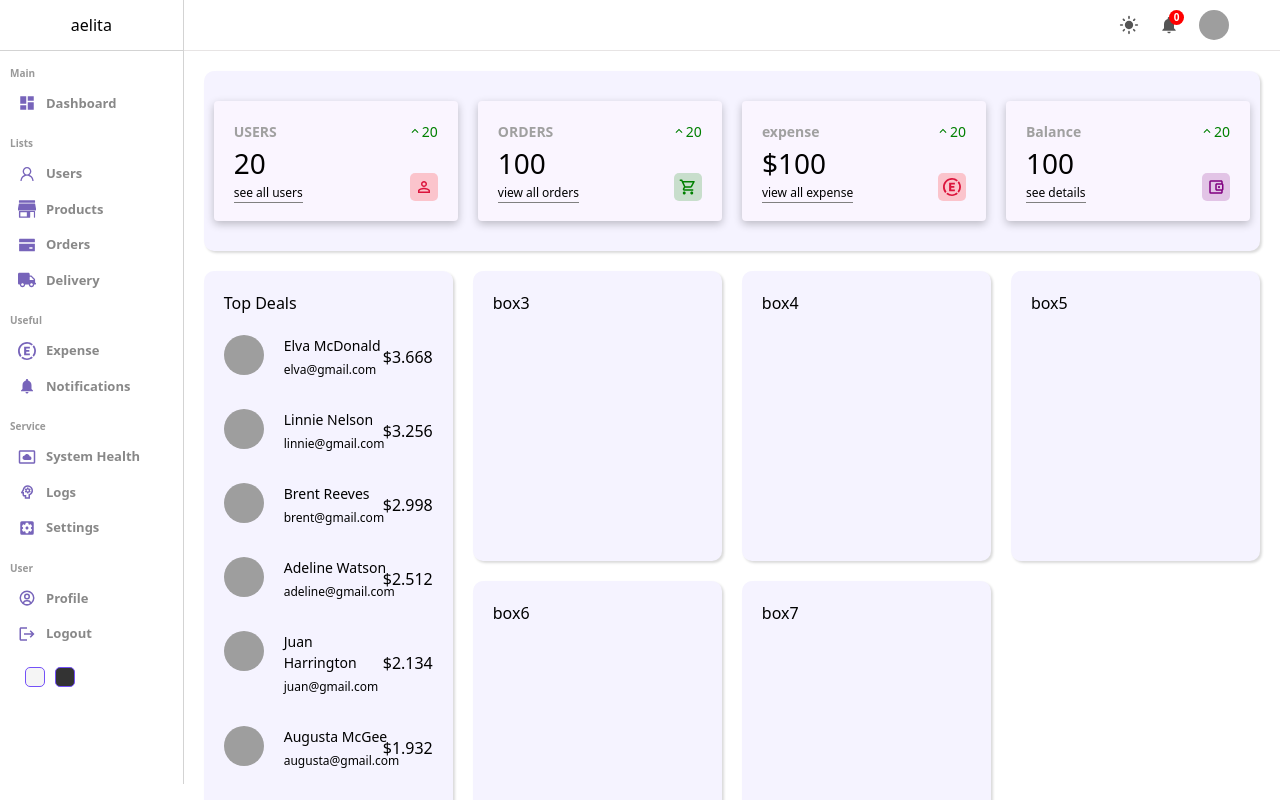
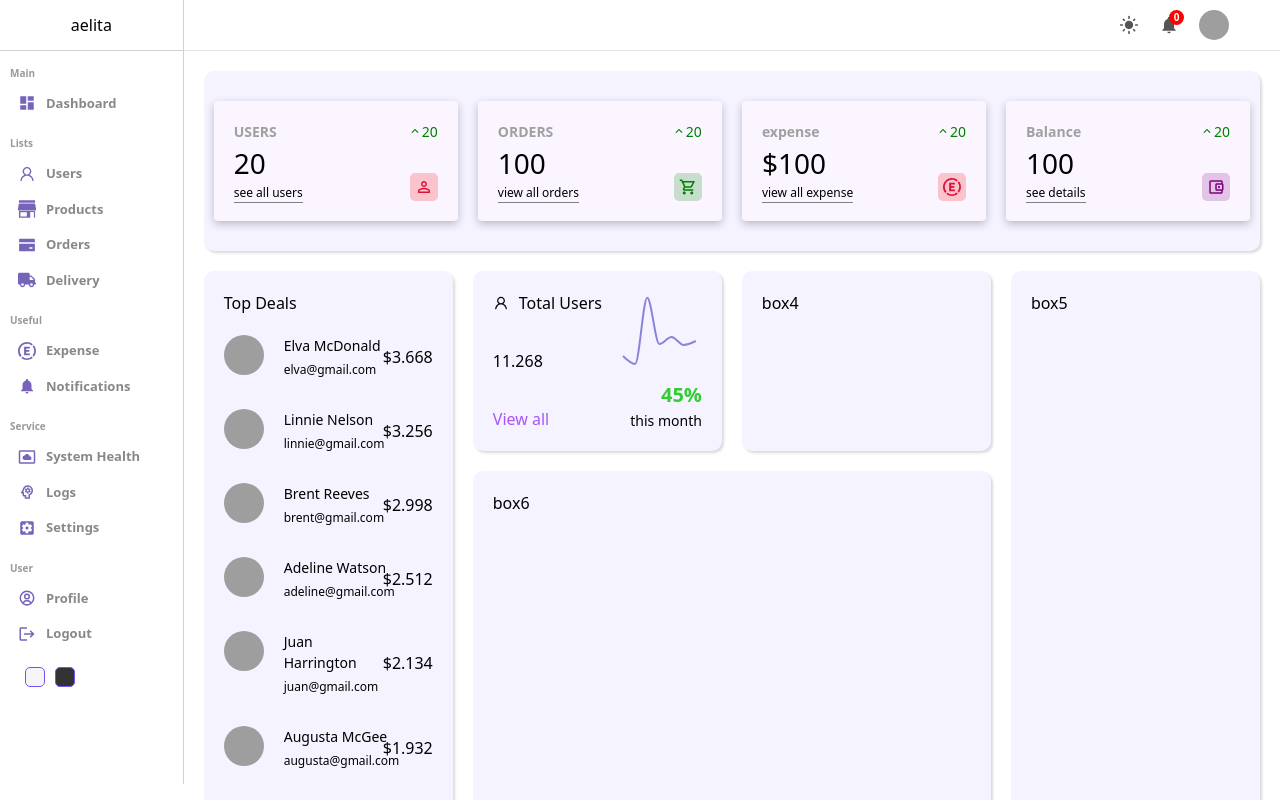
Before and after one commit to lyokocode/pern-auth, a React (Vite) app in the folder client/: page / in a window 1280 px wide. Shown: the top 800 px of the page. Built offline with nearby package versions, Linux system fonts and the light colour scheme; sample sign-in values are in the browser's storage; grey boxes are pictures that could not be loaded.

Commit message:
chart box

```diff
--- a/client/package.json
+++ b/client/package.json
@@ -14,7 +14,8 @@
     "axios": "^1.4.0",
     "react": "^18.2.0",
     "react-dom": "^18.2.0",
-    "react-redux": "^8.1.2"
+    "react-redux": "^8.1.2",
+    "recharts": "^2.7.3"
   },
   "devDependencies": {
     "@types/react": "^18.2.14",
--- /dev/null
+++ b/client/src/components/chart/ChartBox.jsx
@@ -0,0 +1,51 @@
+import { LineChart, Line, Tooltip, ResponsiveContainer } from 'recharts';
+import "../../styles/chart/chartBox.scss"
+import { userChartData } from '../../data';
+import { Link } from 'react-router-dom';
+import { AiOutlineUser } from 'react-icons/ai';
+
+export const ChartBox = () => {
+    return (
+        <div className="chartBox">
+            <div className="boxInfo">
+                <div className="title">
+                    <AiOutlineUser size={16} />
+                    <span>Total Users</span>
+                </div>
+                <h1>11.268</h1>
+                <Link to="/" style={{ color: "#a855f7" }}>
+                    View all
+                </Link>
+            </div>
+            <div className="chartInfo">
+                <div className="chart">
+                    <ResponsiveContainer width="99%" height="100%">
+                        <LineChart data={userChartData}>
+                            <Tooltip
+                                contentStyle={{ background: "transparent", border: "none" }}
+                                labelStyle={{ display: "none" }}
+                                position={{ x: 10, y: 50 }}
+                            />
+                            <Line
+                                type="monotone"
+                                dataKey="pv"
+                                stroke="#8884d8"
+                                strokeWidth={2}
+                                dot={false}
+                            />
+                        </LineChart>
+                    </ResponsiveContainer>
+                </div>
+                <div className="texts">
+                    <span
+                        className="percentage"
+                        style={{ color: "limegreen" }}
+                    >
+                        45%
+                    </span>
+                    <span className="duration">this month</span>
+                </div>
+            </div>
+        </div>
+    )
+}
--- a/client/src/components/index.js
+++ b/client/src/components/index.js
@@ -14,6 +14,7 @@ export { UserHead } from "./users/UserHead"
 
 // charts
 export { Widget } from "./chart/Widget"
+export { ChartBox } from "./chart/ChartBox"
 
 // home
 export { TopBox } from "./TopBox"
--- a/client/src/data.js
+++ b/client/src/data.js
@@ -49,3 +49,48 @@ export const topDealUsers = [
         amount: "1.560",
     },
 ];
+
+export const userChartData = [
+    {
+        name: 'Page A',
+        uv: 4000,
+        pv: 2400,
+        amt: 2400,
+    },
+    {
+        name: 'Page B',
+        uv: 3000,
+        pv: 1398,
+        amt: 2210,
+    },
+    {
+        name: 'Page C',
+        uv: 2000,
+        pv: 9800,
+        amt: 2290,
+    },
+    {
+        name: 'Page D',
+        uv: 2780,
+        pv: 3908,
+        amt: 2000,
+    },
+    {
+        name: 'Page E',
+        uv: 1890,
+        pv: 4800,
+        amt: 2181,
+    },
+    {
+        name: 'Page F',
+        uv: 2390,
+        pv: 3800,
+        amt: 2500,
+    },
+    {
+        name: 'Page G',
+        uv: 3490,
+        pv: 4300,
+        amt: 2100,
+    },
+];
--- a/client/src/pages/Home.jsx
+++ b/client/src/pages/Home.jsx
@@ -1,4 +1,4 @@
-import { TopBox, Widget } from "../components"
+import { ChartBox, TopBox, Widget } from "../components"
 import "../styles/home.scss"
 
 export const Home = () => {
@@ -13,11 +13,14 @@ export const Home = () => {
                 <Widget type="expense" />
                 <Widget type="balance" />
             </div>
+
             {/* top users */}
             <div className="box box2">
                 <TopBox />
             </div>
-            <div className="box box3"> box3</div>
+
+            {/* chartBox */}
+            <div className="box box3"> <ChartBox /></div>
             <div className="box box4"> box4</div>
             <div className="box box5"> box5</div>
             <div className="box box6"> box6</div>
--- /dev/null
+++ b/client/src/styles/chart/chartBox.scss
@@ -0,0 +1,46 @@
+.chartBox {
+    display: flex;
+    height: 100%;
+
+    .boxInfo {
+        flex: 3;
+        display: flex;
+        flex-direction: column;
+        justify-content: space-between;
+
+        .title {
+            display: flex;
+            align-items: center;
+            gap: 10px;
+
+        }
+    }
+
+    .chartInfo {
+        flex: 2;
+        display: flex;
+        flex-direction: column;
+        justify-content: space-between;
+
+        .chart {
+            width: 100%;
+            height: 100%;
+        }
+
+        .texts {
+            display: flex;
+            flex-direction: column;
+            text-align: right;
+
+            .percentage {
+                font-weight: bold;
+                font-size: 20px;
+
+            }
+
+            .duration {
+                font-size: 14px;
+            }
+        }
+    }
+}
--- a/client/src/styles/home.scss
+++ b/client/src/styles/home.scss
@@ -4,6 +4,19 @@
     gap: 20px;
     grid-template-columns: repeat(4, 1fr);
     grid-auto-rows: minmax(180px, auto);
+    grid-auto-flow: dense;
+
+    @media screen and (max-width: 1136px) {
+        grid-template-columns: repeat(3, 1fr);
+    }
+
+    @media screen and (max-width: 1000px) {
+        grid-template-columns: repeat(2, 1fr);
+    }
+
+    @media screen and (max-width: 700px) {
+        grid-template-columns: repeat(1, 1fr);
+    }
 
     .box {
         padding: 20px;
@@ -11,7 +24,8 @@
         background-color: #f5f3ff;
         box-shadow: rgba(0, 0, 0, 0.15) 1.95px 1.95px 2.6px;
 
-        // widgets
+
+        // widggets
         &.box1 {
             grid-column: span 4;
             grid-row: span 1;
@@ -35,15 +49,14 @@
                 background: #d8b4fe;
                 border-radius: 10px;
             }
-
         }
 
         // top users
         &.box2 {
             grid-column: span 1;
-            grid-row: span 2;
-            max-height: 600px;
+            grid-row: span 3;
             overflow-y: auto;
+            max-height: 570px;
 
             &::-webkit-scrollbar {
                 width: 10px;
@@ -55,9 +68,70 @@
             }
 
             &::-webkit-scrollbar-thumb {
-                background: #e5e7eb;
+                background: #e9d5ff;
                 border-radius: 10px;
             }
         }
+
+        &.box3 {
+            grid-column: span 1;
+            grid-row: span 1;
+        }
+
+        &.box4 {
+            grid-column: span 1;
+            grid-row: span 1;
+        }
+
+        &.box5 {
+            grid-column: span 1;
+            grid-row: span 3;
+        }
+
+        &.box6 {
+            grid-column: span 2;
+            grid-row: span 2;
+        }
+
+        &.box7 {
+            grid-column: span 1;
+            grid-row: span 1;
+        }
+
+
+        // top users
+        // &.box2 {
+        //     grid-column: span 1;
+        //     grid-row: span 2;
+        //     max-height: 600px;
+        //     overflow-y: auto;
+
+        &::-webkit-scrollbar {
+            width: 10px;
+        }
+
+        &::-webkit-scrollbar-track {
+            box-shadow: inset 0 0 5px grey;
+            border-radius: 10px;
+        }
+
+        &::-webkit-scrollbar-thumb {
+            background: #e5e7eb;
+            border-radius: 10px;
+        }
+
+        // }
+
+        // &.box3 {
+        //     grid-column: span 1;
+        //     grid-row: span 1;
+        //     overflow-y: auto;
+        // }
+
+        // &.box4 {
+        //     grid-column: span 1;
+        //     grid-row: span 1;
+        //     overflow-y: auto;
+        // }
     }
 }
```
Also changed, not shown: 1 other file (tests, documents, lock files or other folders).
